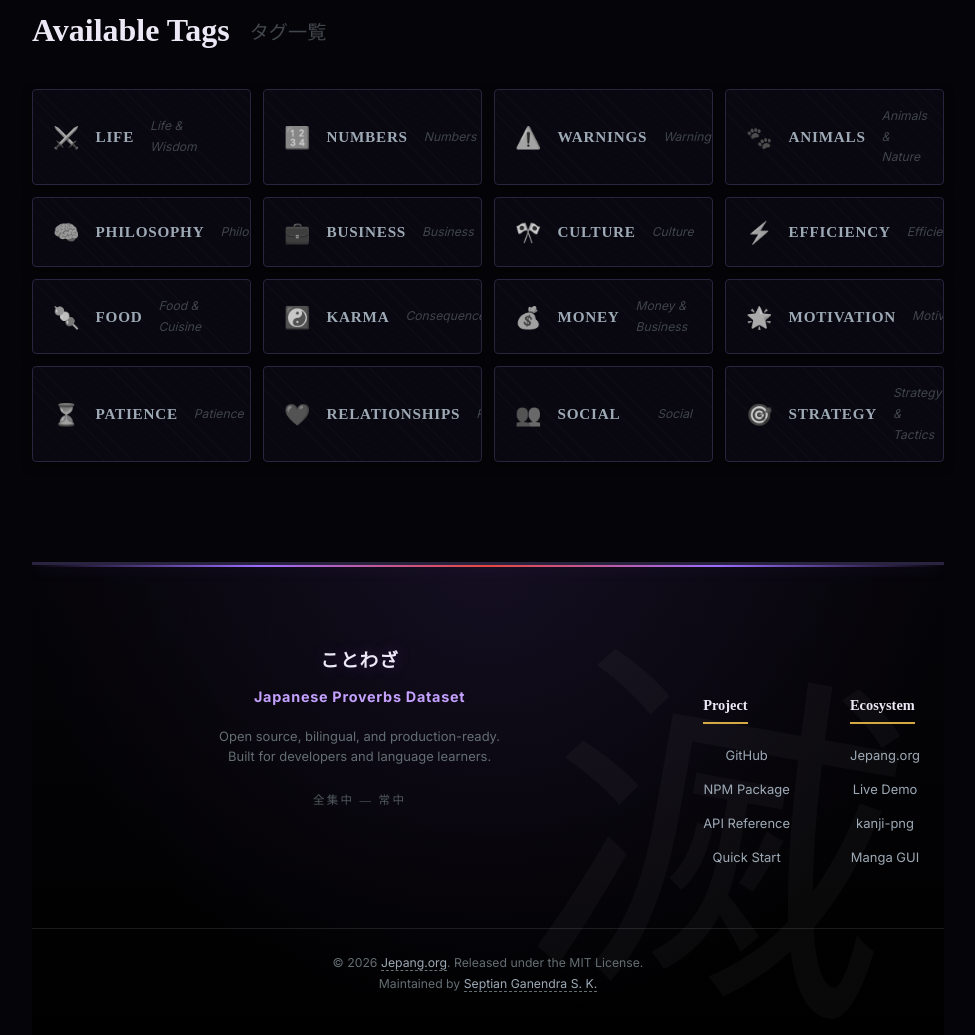
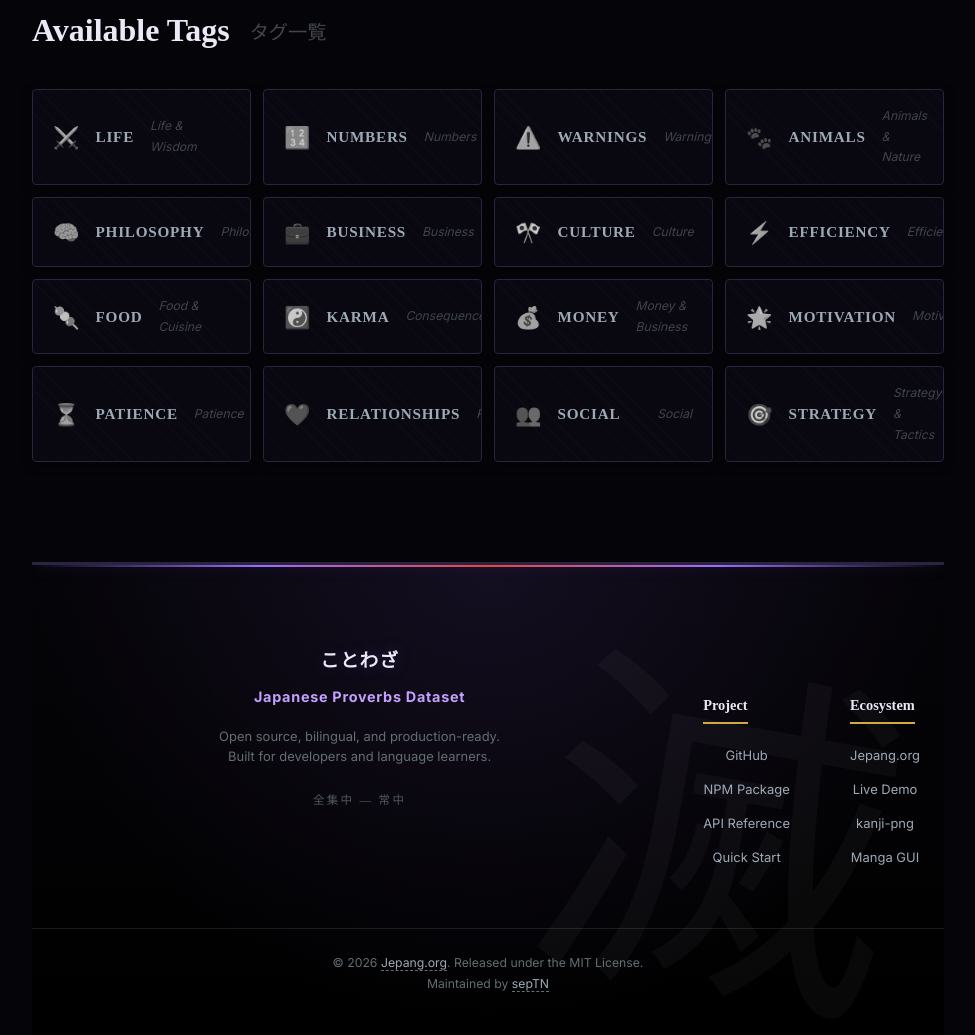
Before and after one commit to sepTN/kotowaza, a website: page docs/index.html in a window 1280 px wide. Shown: the part 9230-10265 px from the top of the page, without its empty margins (152-1127 px from the left). Drawn offline with nearby package versions, Linux system fonts and the light colour scheme.

Commit message:
Update maintainer name in footer

```diff
--- a/docs/index.html
+++ b/docs/index.html
@@ -2198,7 +2198,7 @@ return `&lt;blockquote class="kotowaza"&gt;
             <!-- Bottom: Copyright & Credits -->
             <div class="footer-bottom">
                 <p>&copy; 2026 <a href="https://jepang.org">Jepang.org</a>. Released under the MIT License.</p>
-                <p>Maintained by <a href="https://jepang.org/tentang-kami/">Septian Ganendra S. K.</a></p>
+                <p>Maintained by <a href="https://jepang.org/tentang-kami/">sepTN</a></p>
             </div>
         </footer>
     </div>
```
